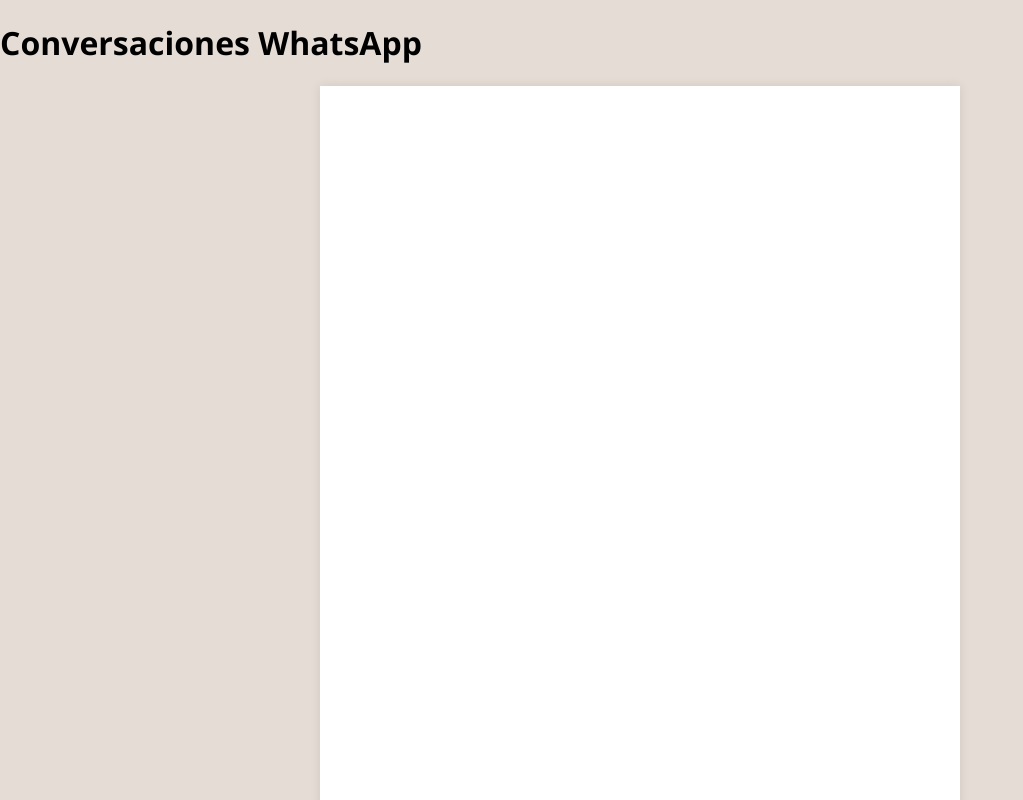
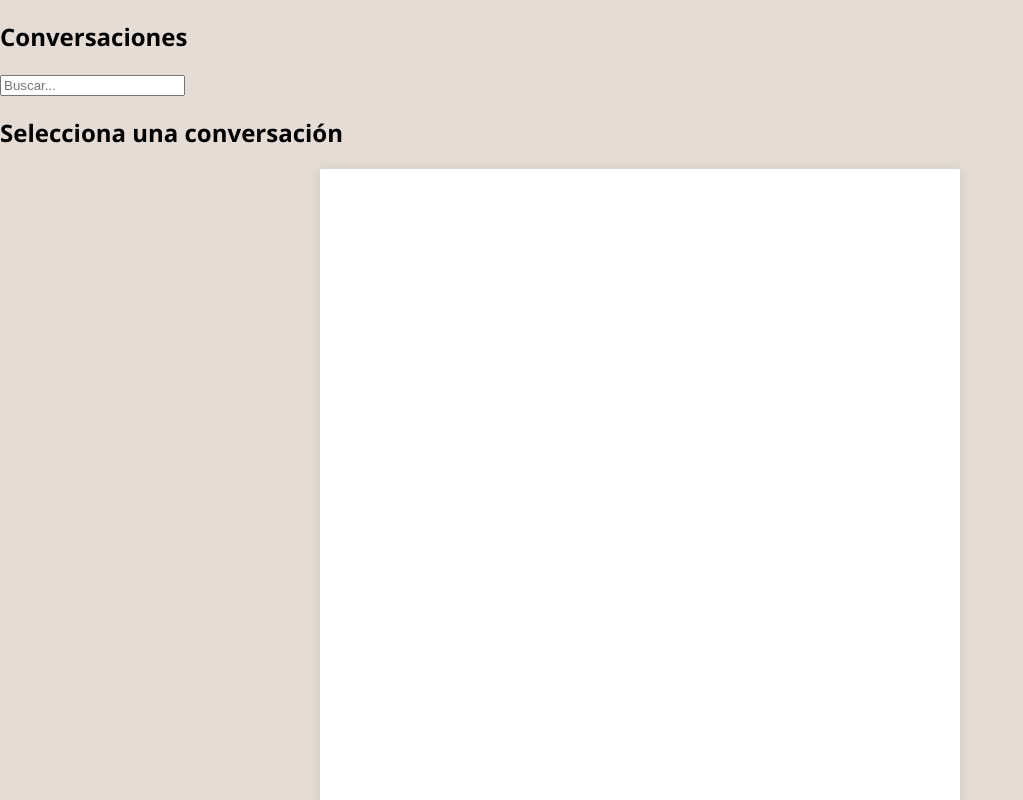
Before and after one commit to BlopoPlus/supabase-chat-viewer, a plain HTML site: page index.html in a window 1280 px wide. Shown: the top 800 px of the page, without its empty margins (0-1023 px from the left). Drawn offline with nearby package versions, Linux system fonts and the light colour scheme.

Commit message:
Update index.html

```diff
--- a/index.html
+++ b/index.html
@@ -7,8 +7,19 @@
   <script src="https://cdn.jsdelivr.net/npm/@supabase/supabase-js"></script>
 </head>
 <body>
-  <h1>Conversaciones WhatsApp</h1>
-  <div id="chat-container"></div>
+  <div id="app">
+    <div id="sidebar">
+      <h2>Conversaciones</h2>
+      <input type="text" id="buscador" placeholder="Buscar..." />
+      <ul id="lista-usuarios"></ul>
+    </div>
+
+    <div id="chat">
+      <h2 id="titulo-chat">Selecciona una conversación</h2>
+      <div id="chat-container"></div>
+    </div>
+  </div>
+
   <script src="app.js"></script>
 </body>
 </html>
```
